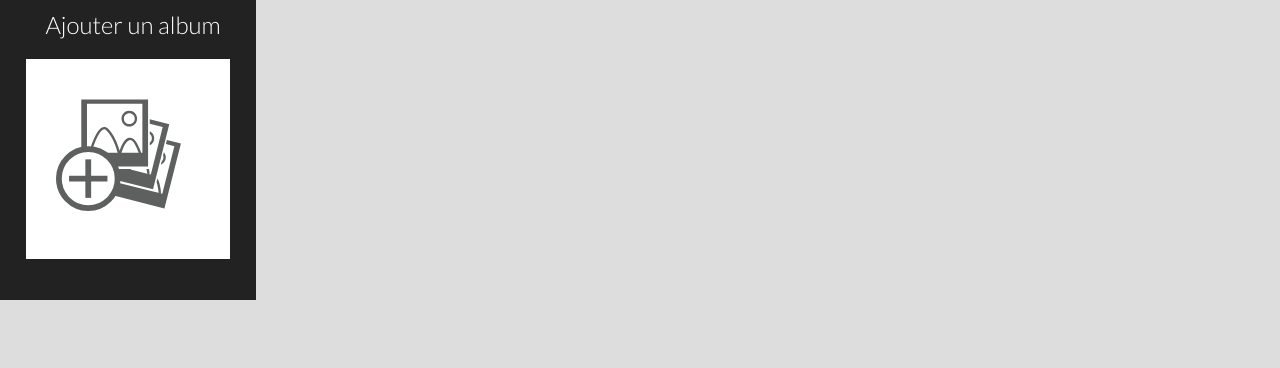
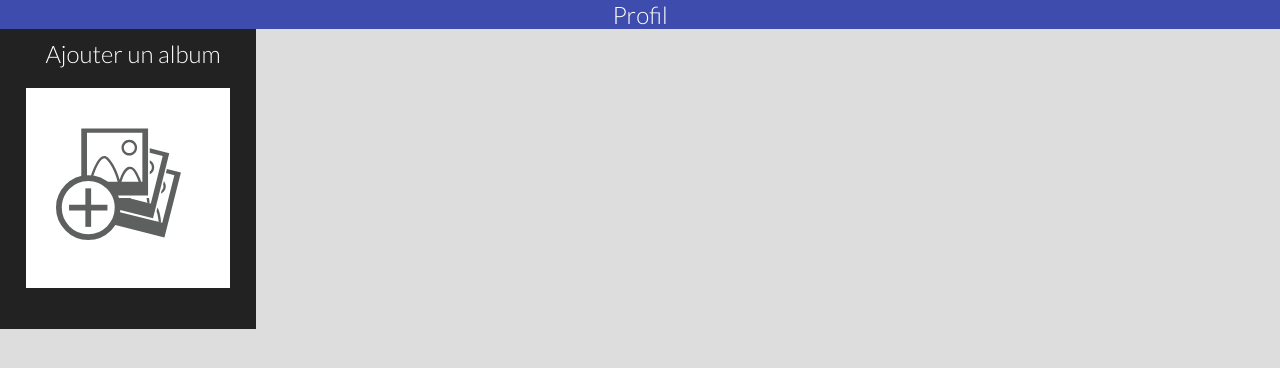
Before and after one commit to PictoRest1/PictoRest, a PHP site: template Vue/Profile.html.twig in a window 1280 px wide. Shown: the part 60-428 px from the top of the page. Run offline with PHP 8.4, Linux system fonts and the light colour scheme; the template is opened without the code that fills it, so the values that code supplies are empty; some libraries are stand-ins or nearby versions.

Commit message:
ajout présentation profile

```diff
--- a/Vue/Profile.html.twig
+++ b/Vue/Profile.html.twig
@@ -2,6 +2,7 @@
 
 {% block contenu %}
 	<div class="profile container">
+            <p id="indic_profil">Profil</p>
 		<ul>
 
 			{% for album in albums %}
--- a/css/index.css
+++ b/css/index.css
@@ -226,6 +226,13 @@ ul .album:nth-child(4n+4){
 }
 /*Profile*/
 
+#indic_profil {
+    text-align: center;
+    font-size: 1.5em;
+    color: white;
+    background-color: #3e4dad;
+}
+
 .profile .new_album{
     background: #222222;
 
```
